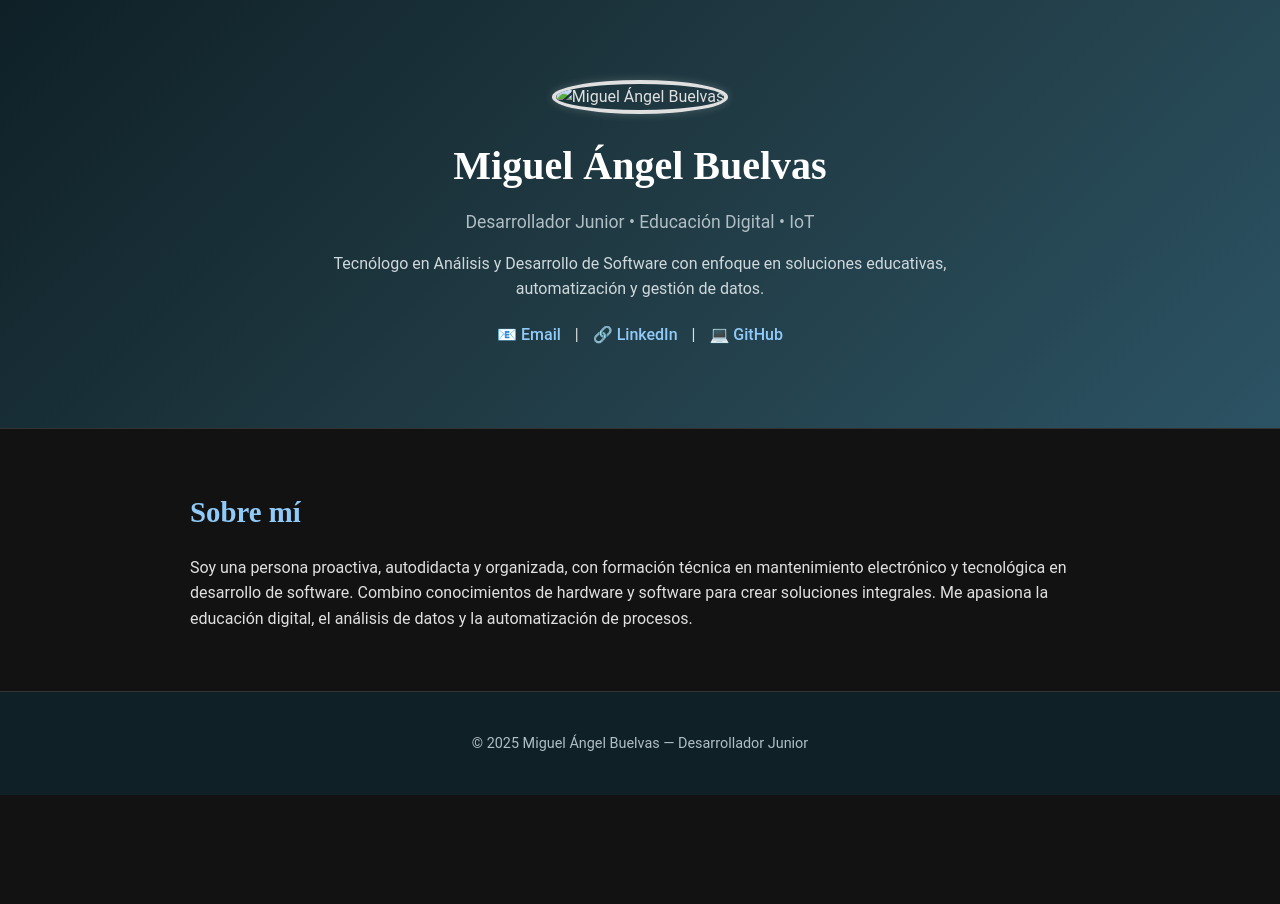
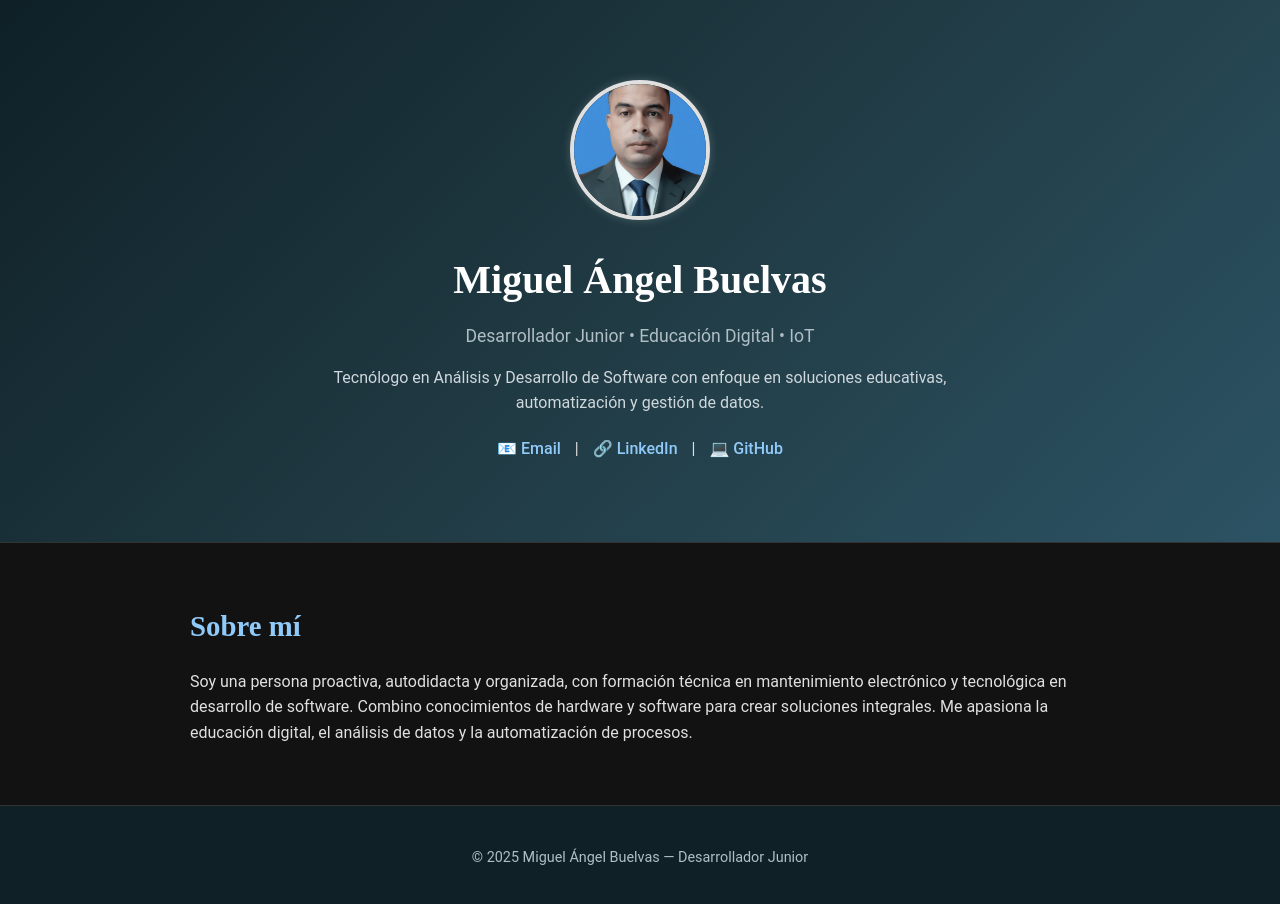
Before and after one commit to Miguel-Buelvas/Miguel-Buelvas.github.io, a plain HTML site: page index.html in a window 1280 px wide. Before the commit the page ends 800 px from the top, so only its background shows below. Drawn offline with Linux system fonts and the light colour scheme.

Commit message:
Update index.html

```diff
--- a/index.html
+++ b/index.html
@@ -10,7 +10,7 @@
 <body>
   <header class="hero">
     <div class="container">
-      <img src="assets/img/perfil.jpg" alt="Miguel Ángel Buelvas" class="perfil">
+      <img src="img/perfil.jpg" alt="Miguel Ángel Buelvas" class="perfil">
       <h1>Miguel Ángel Buelvas</h1>
       <p class="titulo">Desarrollador Junior • Educación Digital • IoT</p>
       <p class="resumen">
```
